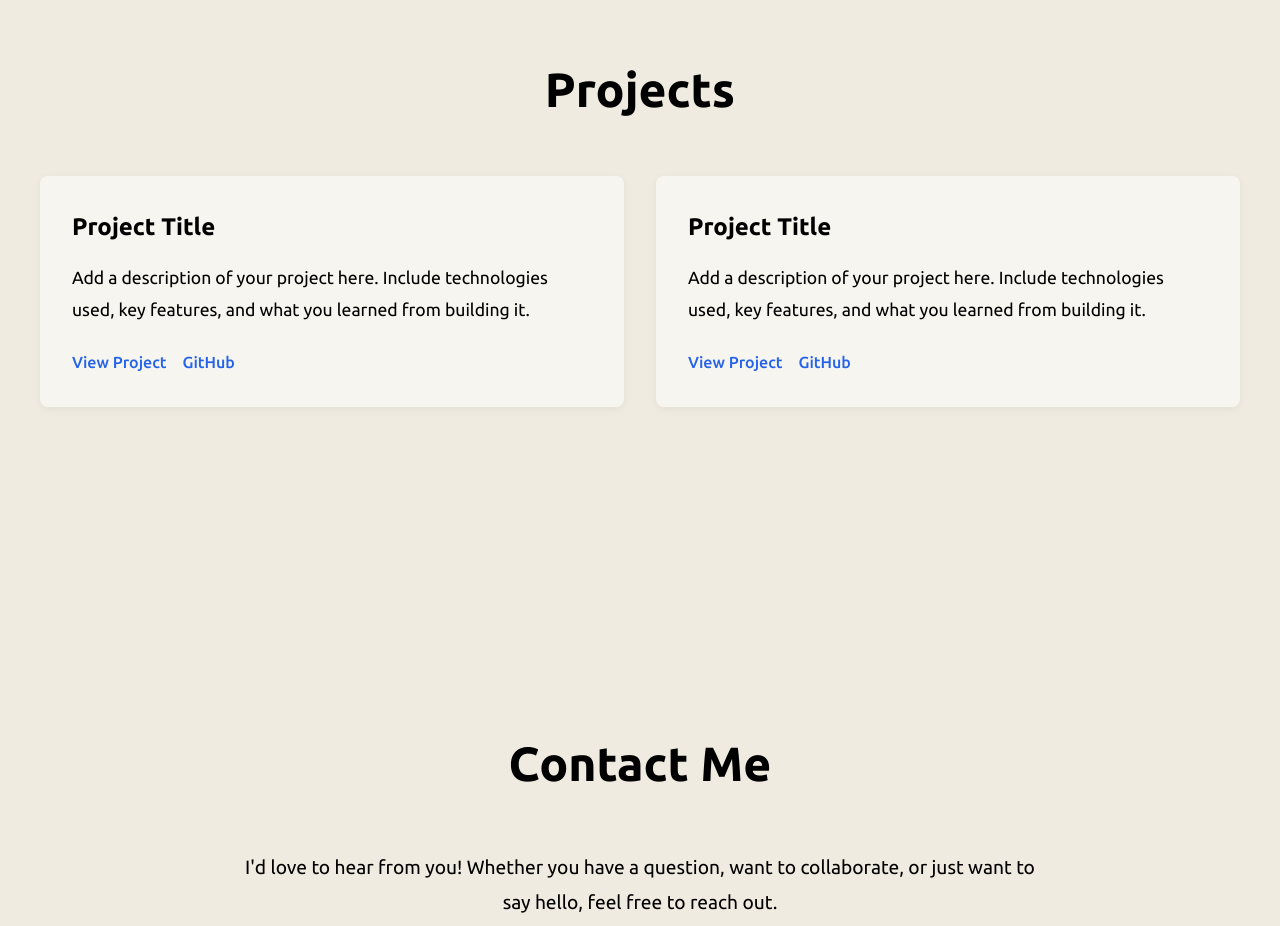
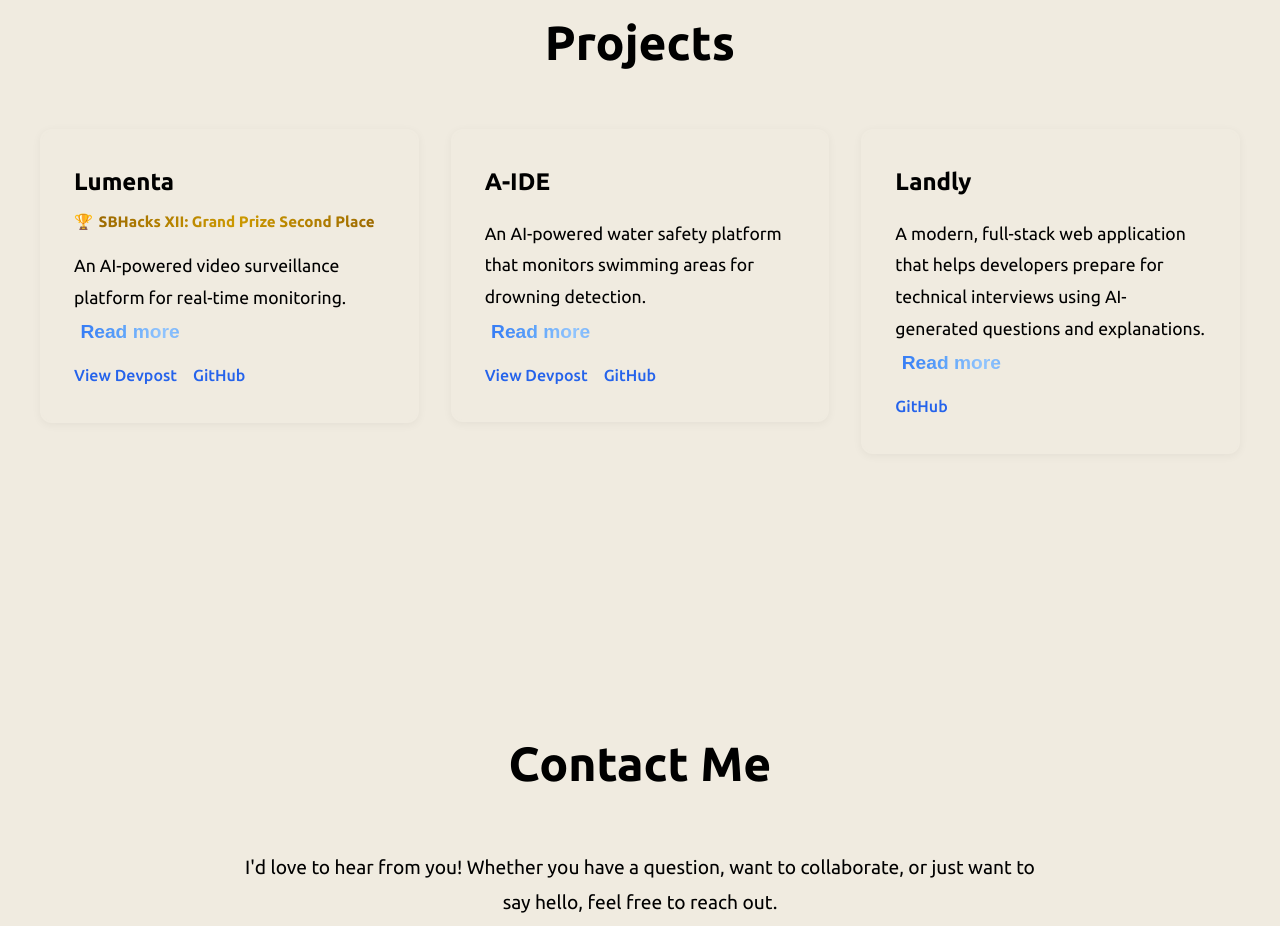
Before and after one commit to BhargavJakkaraju/Portfolio2, a Next.js app: page / in a window 1280 px wide. Shown: the part 2680-3606 px from the top of the page. Built offline with nearby package versions, Linux system fonts and the light colour scheme.

Commit message:
added projects section

```diff
--- a/components/Projects.module.css
+++ b/components/Projects.module.css
@@ -1,3 +1,9 @@
+@property --deg {
+  syntax: '<angle>';
+  initial-value: 0deg;
+  inherits: false;
+}
+
 .projects {
   min-height: 100vh;
   padding: 6rem 2rem;
@@ -27,24 +33,136 @@
   margin: 0 auto;
 }
 
-.projectCard {
-  background-color: rgba(255, 255, 255, 0.5);
-  padding: 2rem;
-  border-radius: 8px;
-  box-shadow: 0 2px 10px rgba(0, 0, 0, 0.05);
-  transition: transform 0.3s ease, box-shadow 0.3s ease;
+.cardWrapper {
+  transition: transform 0.3s ease;
 }
 
-.projectCard:hover {
-  transform: translateY(-5px);
-  box-shadow: 0 5px 20px rgba(0, 0, 0, 0.1);
+.cardWrapper:hover {
+  transform: scale(1.05);
+}
+
+.projectCard {
+  --deg: 0deg;
+  position: relative;
+  padding: 2px;
+  border-radius: 12px;
+  isolation: isolate;
+  box-shadow: 0 2px 10px rgba(0, 0, 0, 0.05);
+}
+
+/* Rotating gradient border – visible on hover */
+.projectCard::before {
+  content: '';
+  position: absolute;
+  inset: 0;
+  padding: 2px;
+  box-sizing: border-box;
+  border-radius: 12px;
+  background: conic-gradient(from var(--deg),
+      #60a5fa,
+      #2563eb,
+      #3b82f6,
+      #60a5fa);
+  -webkit-mask:
+    linear-gradient(#fff 0 0) content-box,
+    linear-gradient(#fff 0 0);
+  -webkit-mask-composite: xor;
+  mask:
+    linear-gradient(#fff 0 0) content-box,
+    linear-gradient(#fff 0 0);
+  mask-composite: exclude;
+  z-index: 0;
+  opacity: 0;
+  transition: opacity 0.3s ease;
+}
+
+.cardWrapper:hover .projectCard::before {
+  opacity: 1;
+  animation: projectRotateDeg 5s linear infinite;
+}
+
+/* Optional glow behind */
+.projectCard::after {
+  content: '';
+  position: absolute;
+  inset: 0;
+  padding: 2px;
+  box-sizing: border-box;
+  border-radius: 12px;
+  background: conic-gradient(from var(--deg),
+      #60a5fa,
+      #2563eb,
+      #3b82f6,
+      #60a5fa);
+  -webkit-mask:
+    linear-gradient(#fff 0 0) content-box,
+    linear-gradient(#fff 0 0);
+  -webkit-mask-composite: xor;
+  mask:
+    linear-gradient(#fff 0 0) content-box,
+    linear-gradient(#fff 0 0);
+  mask-composite: exclude;
+  z-index: -1;
+  opacity: 0;
+  transition: opacity 0.3s ease;
+  filter: blur(8px);
+}
+
+.cardWrapper:hover .projectCard::after {
+  opacity: 0.5;
+  animation: projectRotateDeg 5s linear infinite;
+}
+
+@keyframes projectRotateDeg {
+  to {
+    --deg: 360deg;
+  }
+}
+
+.projectCardInner {
+  position: relative;
+  z-index: 2;
+  background-color: rgba(240, 235, 224, 0.98);
+  backdrop-filter: blur(10px);
+  border-radius: 10px;
+  padding: 2rem;
+  min-height: 240px;
+  display: flex;
+  flex-direction: column;
+}
+
+.projectTitleRow {
+  display: flex;
+  flex-wrap: wrap;
+  align-items: center;
+  gap: 0.5rem 1rem;
+  margin-bottom: 1rem;
 }
 
 .projectTitle {
   font-size: 1.5rem;
   font-weight: 600;
   color: #000000;
-  margin-bottom: 1rem;
+  margin: 0;
+}
+
+.awardBadge {
+  display: inline-flex;
+  align-items: center;
+  gap: 0.35rem;
+  font-size: 0.95rem;
+}
+
+.trophyIcon {
+  line-height: 1;
+}
+
+.goldGradient {
+  background: linear-gradient(135deg, #996600, #cc9900, #996600);
+  -webkit-background-clip: text;
+  background-clip: text;
+  color: transparent;
+  font-weight: 700;
 }
 
 .projectDescription {
@@ -52,6 +170,60 @@
   color: #000000;
   line-height: 1.8;
   margin-bottom: 1.5rem;
+}
+
+.descriptionWithReadMore .projectDescription {
+  margin-bottom: 0.25rem;
+}
+
+.descriptionWithReadMore {
+  margin-bottom: 1rem;
+  min-height: 4.25em;
+  flex: 1;
+}
+
+.descriptionOnly {
+  flex: 1;
+  margin-bottom: 1rem;
+  min-height: 4.25em;
+}
+
+.readMore {
+  display: inline-block;
+  margin-top: 0;
+  padding: 0.25rem 0.4rem;
+  font-size: 1.2rem;
+  font-weight: 700;
+  background: linear-gradient(90deg,
+      #2563eb,
+      #3b82f6,
+      #60a5fa,
+      #93c5fd,
+      #60a5fa,
+      #3b82f6,
+      #2563eb);
+  background-size: 200% auto;
+  -webkit-background-clip: text;
+  background-clip: text;
+  color: transparent;
+  border: none;
+  cursor: pointer;
+  transition: transform 0.2s ease;
+  animation: readMoreGradient 3s linear infinite;
+}
+
+.readMore:hover {
+  transform: scale(1.05);
+}
+
+@keyframes readMoreGradient {
+  0% {
+    background-position: 0% center;
+  }
+
+  100% {
+    background-position: 200% center;
+  }
 }
 
 .projectLinks {
--- a/components/Projects.tsx
+++ b/components/Projects.tsx
@@ -1,31 +1,103 @@
+'use client'
+
+import { useState } from 'react'
 import styles from './Projects.module.css'
 
+const LUMENTA_SHORT = 'An AI-powered video surveillance platform for real-time monitoring.'
+const LUMENTA_FULL = 'An AI-powered video surveillance platform that monitors multiple camera feeds in real time to detect and respond to security incidents, safety hazards, and notable events. It uses computer vision and AI to analyze both live and recorded video, identifying objects, people, vehicles, and activities across a wide range of environments.'
+
+const AIDE_SHORT = 'An AI-powered water safety platform that monitors swimming areas for drowning detection.'
+const AIDE_FULL = 'An AI-powered water safety platform that continuously monitors swimming areas through live video or uploaded footage to identify signs of drowning in real time. Using advanced computer vision and motion analysis, the system detects people in the water and observes their movement patterns, looking for indicators such as limited horizontal motion, vertical stillness, erratic thrashing, or prolonged submersion.'
+
+const LANDLY_SHORT = 'A modern, full-stack web application that helps developers prepare for technical interviews using AI-generated questions and explanations.'
+const LANDLY_FULL = 'A modern, full-stack web application that helps developers prepare for technical interviews using AI-generated questions and explanations. Create personalized interview prep sessions tailored to your role, experience level, and topics you want to focus on.'
+
 export default function Projects() {
+  const [lumentaExpanded, setLumentaExpanded] = useState(false)
+  const [aideExpanded, setAideExpanded] = useState(false)
+  const [landlyExpanded, setLandlyExpanded] = useState(false)
+
   return (
     <section id="projects" className={styles.projects}>
       <div className={styles.container}>
         <h2 className={styles.sectionTitle}>Projects</h2>
         <div className={styles.projectsGrid}>
+          <div className={styles.cardWrapper}>
             <div className={styles.projectCard}>
-            <h3 className={styles.projectTitle}>Project Title</h3>
+              <div className={styles.projectCardInner}>
+                <div className={styles.projectTitleRow}>
+                  <h3 className={styles.projectTitle}>Lumenta</h3>
+                  <span className={styles.awardBadge}>
+                    <span className={styles.trophyIcon} aria-hidden>🏆</span>
+                    <span className={styles.goldGradient}>SBHacks XII: Grand Prize Second Place</span>
+                  </span>
+                </div>
+                <div className={styles.descriptionWithReadMore}>
                   <p className={styles.projectDescription}>
-              Add a description of your project here. Include technologies used,
-              key features, and what you learned from building it.
+                    {lumentaExpanded ? LUMENTA_FULL : LUMENTA_SHORT}
                   </p>
+                  <button
+                    type="button"
+                    className={styles.readMore}
+                    onClick={() => setLumentaExpanded(!lumentaExpanded)}
+                  >
+                    {lumentaExpanded ? 'Read less' : 'Read more'}
+                  </button>
+                </div>
                 <div className={styles.projectLinks}>
-              <a href="#" className={styles.link}>View Project</a>
-              <a href="#" className={styles.link}>GitHub</a>
+                  <a href="https://devpost.com/software/lumenta" className={styles.link} target="_blank" rel="noopener noreferrer">View Devpost</a>
+                  <a href="https://github.com/BhargavJakkaraju/Lumenta" className={styles.link} target="_blank" rel="noopener noreferrer">GitHub</a>
                 </div>
               </div>
+            </div>
+          </div>
+          <div className={styles.cardWrapper}>
             <div className={styles.projectCard}>
-            <h3 className={styles.projectTitle}>Project Title</h3>
+              <div className={styles.projectCardInner}>
+                <div className={styles.projectTitleRow}>
+                  <h3 className={styles.projectTitle}>A-IDE</h3>
+                </div>
+                <div className={styles.descriptionWithReadMore}>
                   <p className={styles.projectDescription}>
-              Add a description of your project here. Include technologies used,
-              key features, and what you learned from building it.
+                    {aideExpanded ? AIDE_FULL : AIDE_SHORT}
                   </p>
+                  <button
+                    type="button"
+                    className={styles.readMore}
+                    onClick={() => setAideExpanded(!aideExpanded)}
+                  >
+                    {aideExpanded ? 'Read less' : 'Read more'}
+                  </button>
+                </div>
                 <div className={styles.projectLinks}>
-              <a href="#" className={styles.link}>View Project</a>
-              <a href="#" className={styles.link}>GitHub</a>
+                  <a href="https://devpost.com/software/a-ide" className={styles.link} target="_blank" rel="noopener noreferrer">View Devpost</a>
+                  <a href="https://github.com/darrensh3n/-A-IDE" className={styles.link} target="_blank" rel="noopener noreferrer">GitHub</a>
+                </div>
+              </div>
+            </div>
+          </div>
+          <div className={styles.cardWrapper}>
+            <div className={styles.projectCard}>
+              <div className={styles.projectCardInner}>
+                <div className={styles.projectTitleRow}>
+                  <h3 className={styles.projectTitle}>Landly</h3>
+                </div>
+                <div className={styles.descriptionWithReadMore}>
+                  <p className={styles.projectDescription}>
+                    {landlyExpanded ? LANDLY_FULL : LANDLY_SHORT}
+                  </p>
+                  <button
+                    type="button"
+                    className={styles.readMore}
+                    onClick={() => setLandlyExpanded(!landlyExpanded)}
+                  >
+                    {landlyExpanded ? 'Read less' : 'Read more'}
+                  </button>
+                </div>
+                <div className={styles.projectLinks}>
+                  <a href="https://github.com/BhargavJakkaraju/Interviewer" className={styles.link} target="_blank" rel="noopener noreferrer">GitHub</a>
+                </div>
+              </div>
             </div>
           </div>
         </div>
```
Lines whose indentation alone changed are shown as unchanged.
